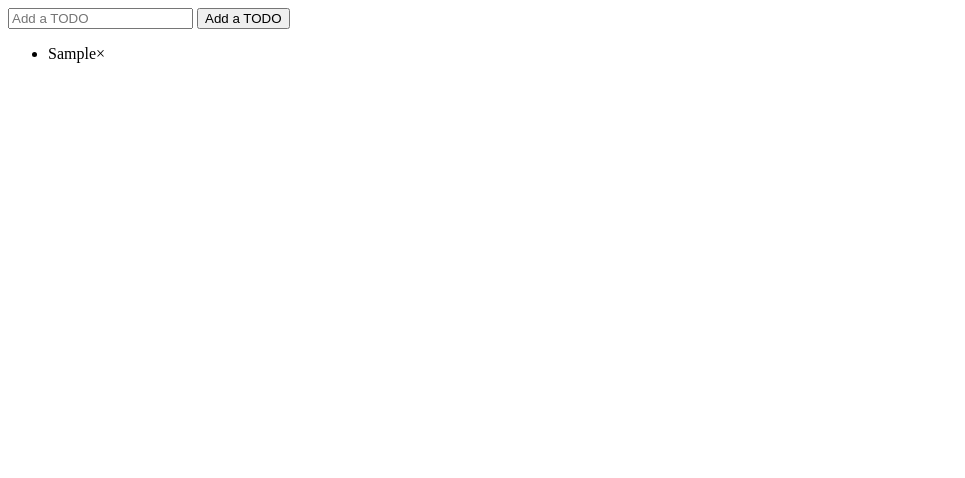
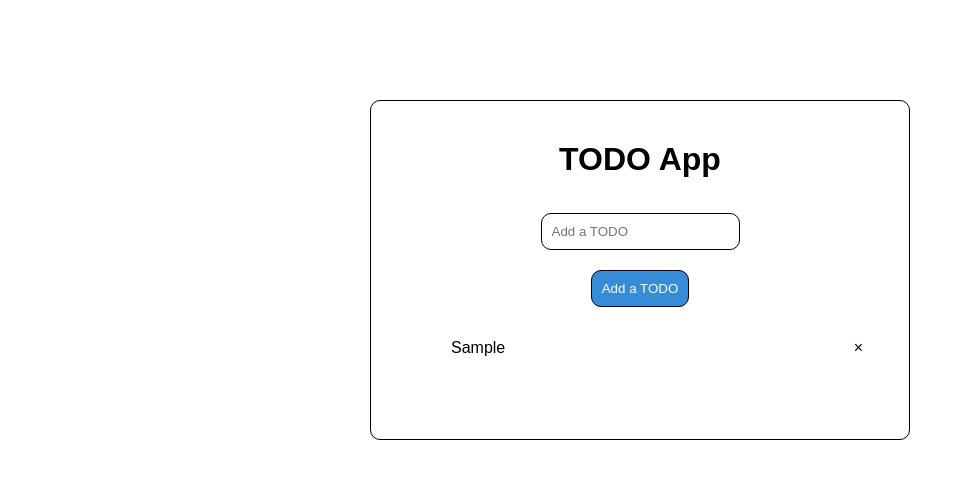
Before and after one commit to mart1nekk1/TODO, a plain HTML site: page index.html in a window 1280 px wide. Both pictures are taken after typing "Sample" into the empty fields and a click on the button "Add a TODO". Shown: the whole page, without its empty margins (0-965 px from the left). Drawn offline with Linux system fonts and the light colour scheme.

Commit message:
Add styles

```diff
--- a/index.html
+++ b/index.html
@@ -4,11 +4,19 @@
     <meta charset="UTF-8">
     <meta name="viewport" content="width=device-width, initial-scale=1.0">
     <title>TODO App</title>
+    <link rel="stylesheet" href="style.css">
 </head>
 <body>
     <div class="app">
-        <input type="text" placeholder="Add a TODO" id="input-box">
-        <button onclick="addTodo()">Add a TODO</button>
+        <div class="header">
+            <h1>TODO App</h1>
+        </div>
+        <div class="input-box">
+            <input type="text" placeholder="Add a TODO" id="input-box">
+        </div>
+        <div class="btn-box">
+            <button onclick="addTodo()">Add a TODO</button>
+        </div>
 
         <ul id="list"></ul>
     </div>
--- a/style.css
+++ b/style.css
@@ -0,0 +1,69 @@
+* {
+    font-family: sans-serif;
+    box-sizing: border-box;
+    margin: 0;
+    padding: 0;
+}
+
+.app {
+    width: 100%;
+    max-width: 540px;
+    border-radius: 10px;
+    margin: 100px auto 20px;
+    padding: 40px 30px 70px;
+    border: 1px solid #000;
+}
+
+.header {
+    text-align: center;
+    padding-bottom: 15px;
+}
+
+.input-box, .btn-box {
+    display: flex;
+    justify-content: center;
+    margin-top: 20px;
+}
+
+input {
+    padding: 10px;
+    border-radius: 10px;
+    border: 1px solid black
+}
+
+button {
+    background-color: rgb(55, 140, 215);
+    color: rgb(251, 253, 255);
+    padding: 10px;
+    border-radius: 10px;
+    cursor: pointer;
+    border: 1px solid #000;
+}
+
+ul {
+    margin-top: 20px;
+}
+
+ul li {
+    position: relative;
+    list-style-type: none;
+    padding: 12px 8px 12px 50px;
+    cursor: pointer;
+}
+
+ul li.checked {
+    color: #555;
+    text-decoration: line-through;
+}
+
+ul li span {
+    position: absolute;
+    top: 0;
+    right: 0;
+    padding: 12px 16px;
+    border-radius: 10px;
+}
+
+ul li span:hover {
+    background-color: #c2c2c2;
+}
```
